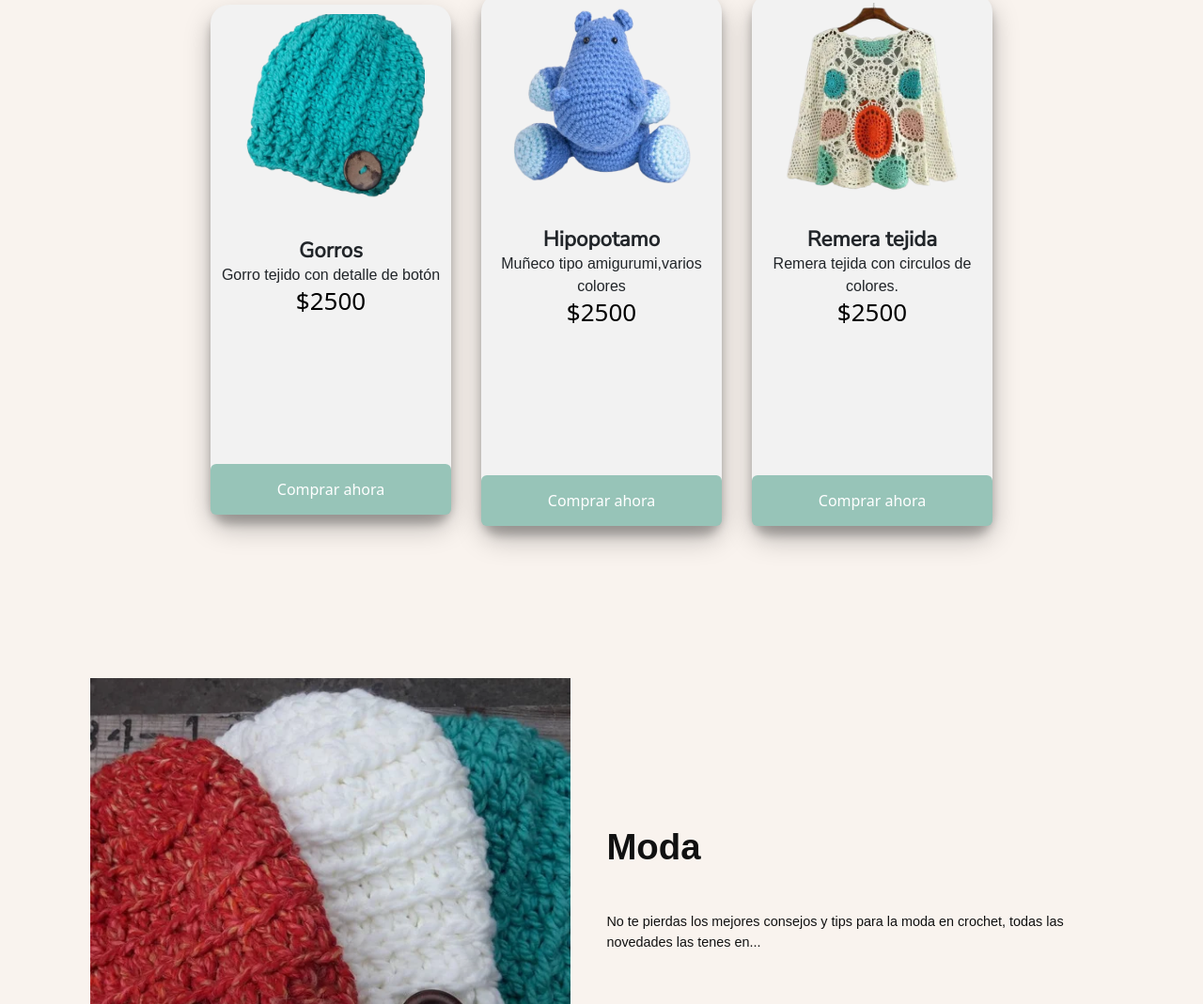
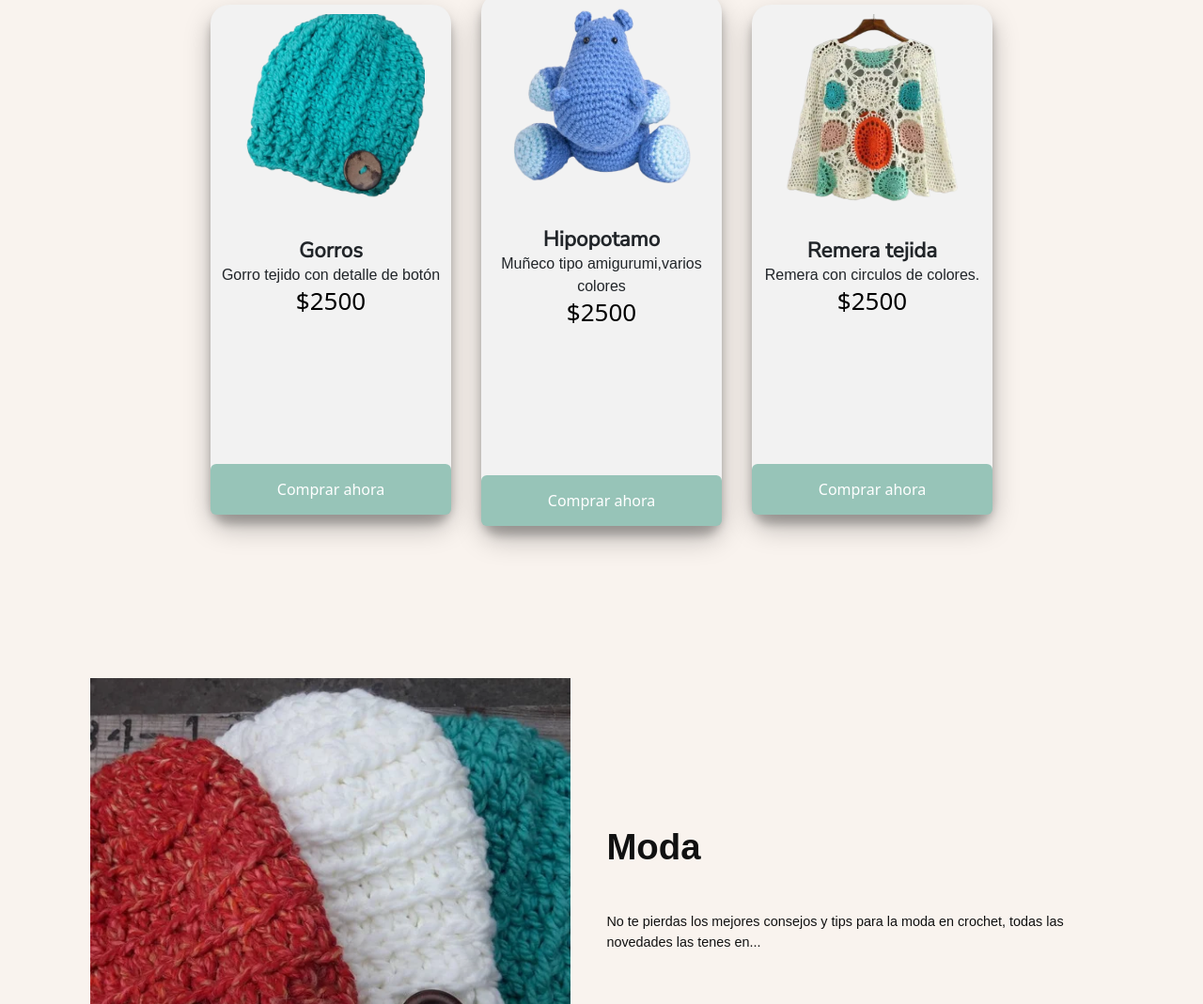
Before and after one commit to matitou14/Proy_Teje_Filomena, a website: page index.html in a window 1280 px wide. Shown: the part 878-1947 px from the top of the page at 94% size. Drawn offline with nearby package versions, Linux system fonts and the light colour scheme; a web font is replaced by a local one.

Commit message:
fixed card index

```diff
--- a/index.html
+++ b/index.html
@@ -107,7 +107,7 @@
       <img class="card__image" src="./IMG/Productos/Ropa/remera_colores-removebg-preview.webp" width="250px"
         alt="Hipopotamo tejido">
       <h3 class="title__card"> Remera tejida</h3>
-      <p class="card__p">Remera tejida con circulos de colores. </p>
+      <p class="card__p">Remera con circulos de colores. </p>
       <h6 class="price__card">$2500</h6>
       <button class="btn__amigu">Comprar ahora</button>
     </div>
```
